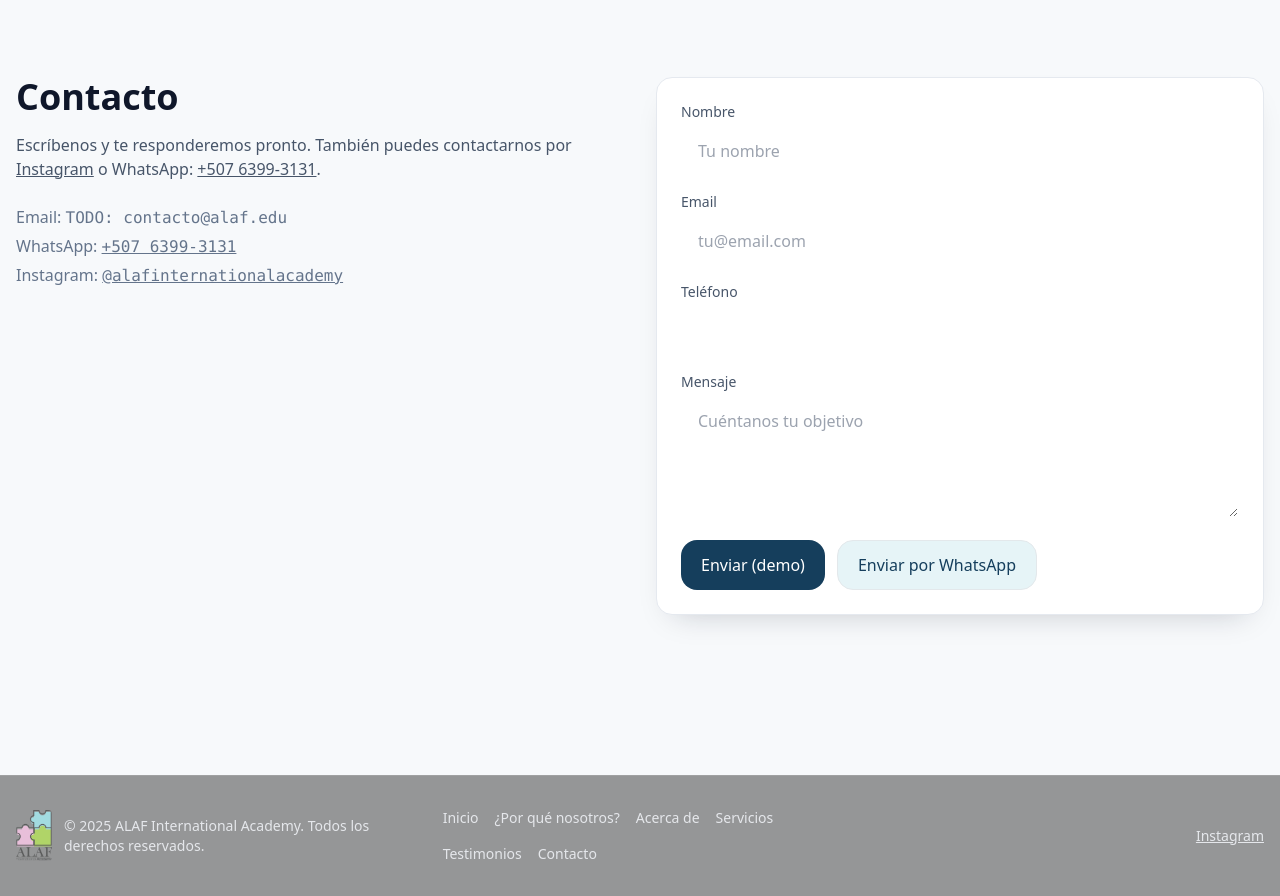
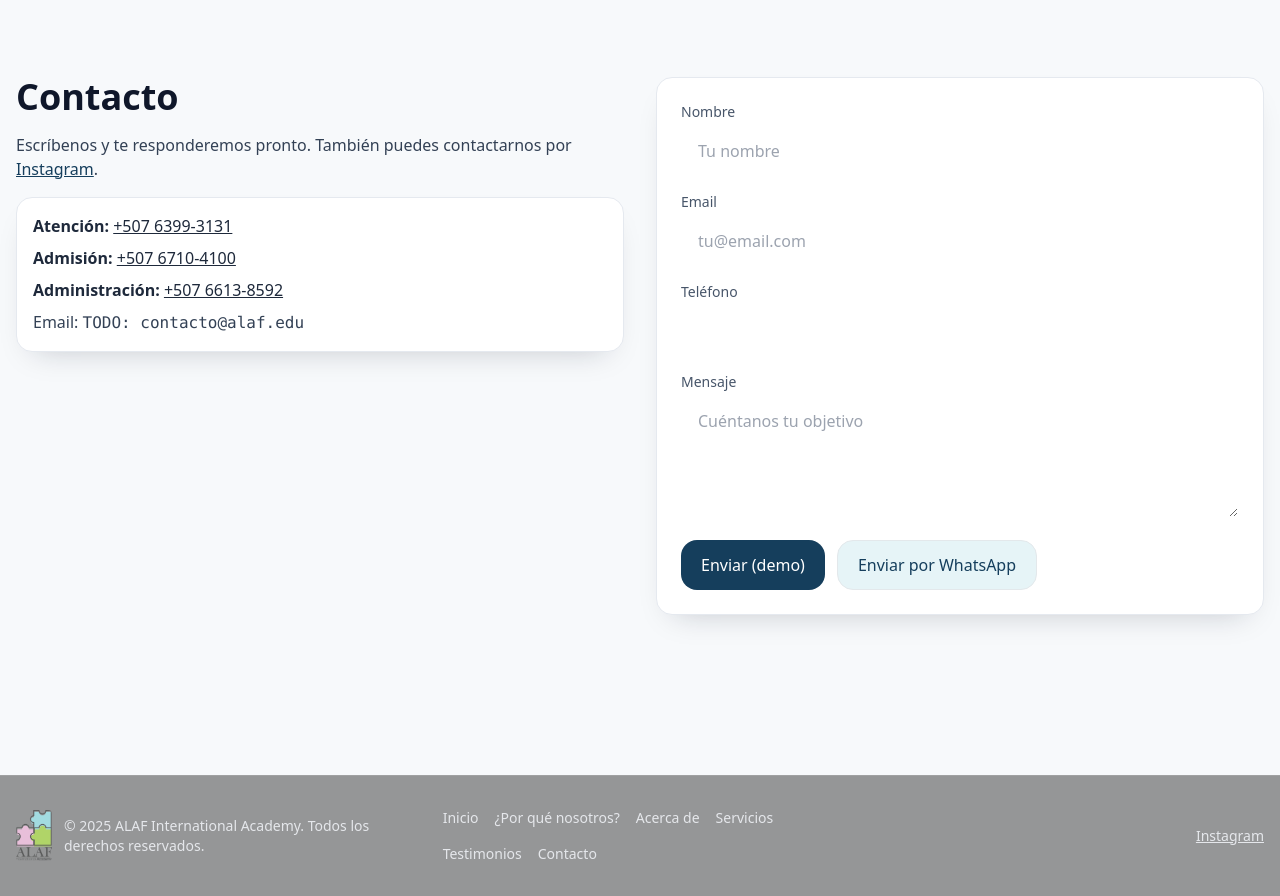
Before and after one commit to lulabtechnology/Alaf, a Next.js app: page / in a window 1280 px wide. Shown: the part 4720-5616 px from the top of the page. Built offline with nearby package versions, Linux system fonts and the light colour scheme.

Commit message:
Update contact.tsx

```diff
--- a/app/(site)/components/contact.tsx
+++ b/app/(site)/components/contact.tsx
@@ -14,19 +14,17 @@ export function Contact() {
     setTimeout(() => setSent(false), 4000);
   }
 
-  // útil si quisieras abrir WhatsApp o mailto directamente
   function messagePreview(form: HTMLFormElement) {
     const name = (form.elements.namedItem('name') as HTMLInputElement)?.value || '';
     const email = (form.elements.namedItem('email') as HTMLInputElement)?.value || '';
     const phone = (form.elements.namedItem('phone') as HTMLInputElement)?.value || '';
     const msg = (form.elements.namedItem('message') as HTMLTextAreaElement)?.value || '';
-    const body = `Nombre: ${name}\nEmail: ${email}\nTeléfono: ${phone}\n\nMensaje:\n${msg}`;
-    return body;
+    return `Nombre: ${name}\nEmail: ${email}\nTeléfono: ${phone}\n\nMensaje:\n${msg}`;
   }
 
   function openWhatsApp(form: HTMLFormElement) {
     const body = messagePreview(form);
-    // Teléfono oficial solicitado
+    // Botón SOLO para Atención:
     const wa = `https://wa.me/50763993131?text=${encodeURIComponent(body)}`;
     window.location.href = wa;
   }
@@ -41,43 +39,17 @@ export function Contact() {
       <div className="container-max grid md:grid-cols-2 gap-8 items-start">
         <div>
           <h2 className="h2 mb-4">Contacto</h2>
-          <p className="text-gray-200 mb-6">
+          <p className="text-slate-700 mb-4">
             Escríbenos y te responderemos pronto. También puedes contactarnos por{' '}
-            <a
-              className="underline"
-              href="https://www.instagram.com/alafinternationalacademy/"
-              target="_blank"
-              rel="noreferrer"
-            >
-              Instagram
-            </a>{' '}
-            o WhatsApp:{' '}
-            <a className="underline" href="https://wa.me/50763993131" target="_blank" rel="noreferrer">
-              +507 6399-3131
-            </a>.
+            <a className="underline text-[var(--brand)]" href="https://www.instagram.com/alafinternationalacademy/" target="_blank" rel="noreferrer">Instagram</a>.
           </p>
-          <ul className="text-gray-300 space-y-1">
-            <li>
-              Email: <span className="font-mono">TODO: contacto@alaf.edu</span>
-            </li>
-            <li>
-              WhatsApp:{' '}
-              <a className="underline font-mono" href="https://wa.me/50763993131" target="_blank" rel="noreferrer">
-                +507 6399-3131
-              </a>
-            </li>
-            <li>
-              Instagram:{' '}
-              <a
-                className="underline font-mono"
-                href="https://www.instagram.com/alafinternationalacademy/"
-                target="_blank"
-                rel="noreferrer"
-              >
-                @alafinternationalacademy
-              </a>
-            </li>
-          </ul>
+
+          <div className="card p-4 space-y-2">
+            <p className="text-slate-800"><strong>Atención:</strong> <a className="underline" href="https://wa.me/50763993131" target="_blank" rel="noreferrer">+507 6399-3131</a></p>
+            <p className="text-slate-800"><strong>Admisión:</strong> <a className="underline" href="https://wa.me/50767104100" target="_blank" rel="noreferrer">+507 6710-4100</a></p>
+            <p className="text-slate-800"><strong>Administración:</strong> <a className="underline" href="https://wa.me/50766138592" target="_blank" rel="noreferrer">+507 6613-8592</a></p>
+            <p className="text-slate-700">Email: <span className="font-mono">TODO: contacto@alaf.edu</span></p>
+          </div>
         </div>
 
         <form onSubmit={onSubmit} className="card p-6 space-y-4">
@@ -99,7 +71,7 @@ export function Contact() {
           </div>
 
           <div className="flex flex-col gap-3 sm:flex-row">
-            <Button type="submit">Enviar (demo)</Button>
+            <Button type="submit" className="btn-primary">Enviar (demo)</Button>
             <Button type="button" variant="secondary" onClick={(e) => openWhatsApp(e.currentTarget.form!)}>
               Enviar por WhatsApp
             </Button>
@@ -109,10 +81,7 @@ export function Contact() {
           </div>
 
           {sent && (
-            <div
-              role="status"
-              className="rounded-xl bg-green-600/20 border border-green-500/40 p-3 text-sm"
-            >
+            <div role="status" className="rounded-xl bg-green-600/10 border border-green-500/30 p-3 text-sm text-green-800">
               ✅ Mensaje enviado (demo). Gracias por contactarnos.
             </div>
           )}
```
